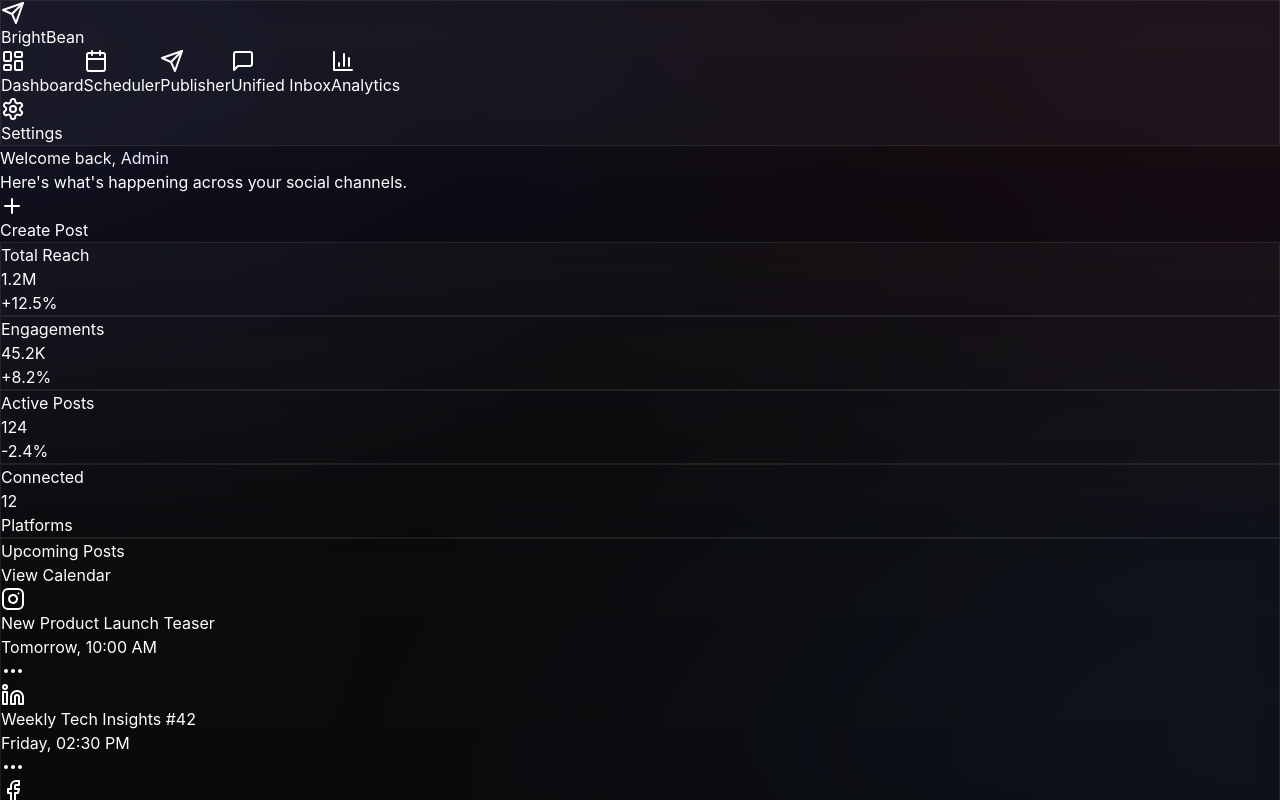
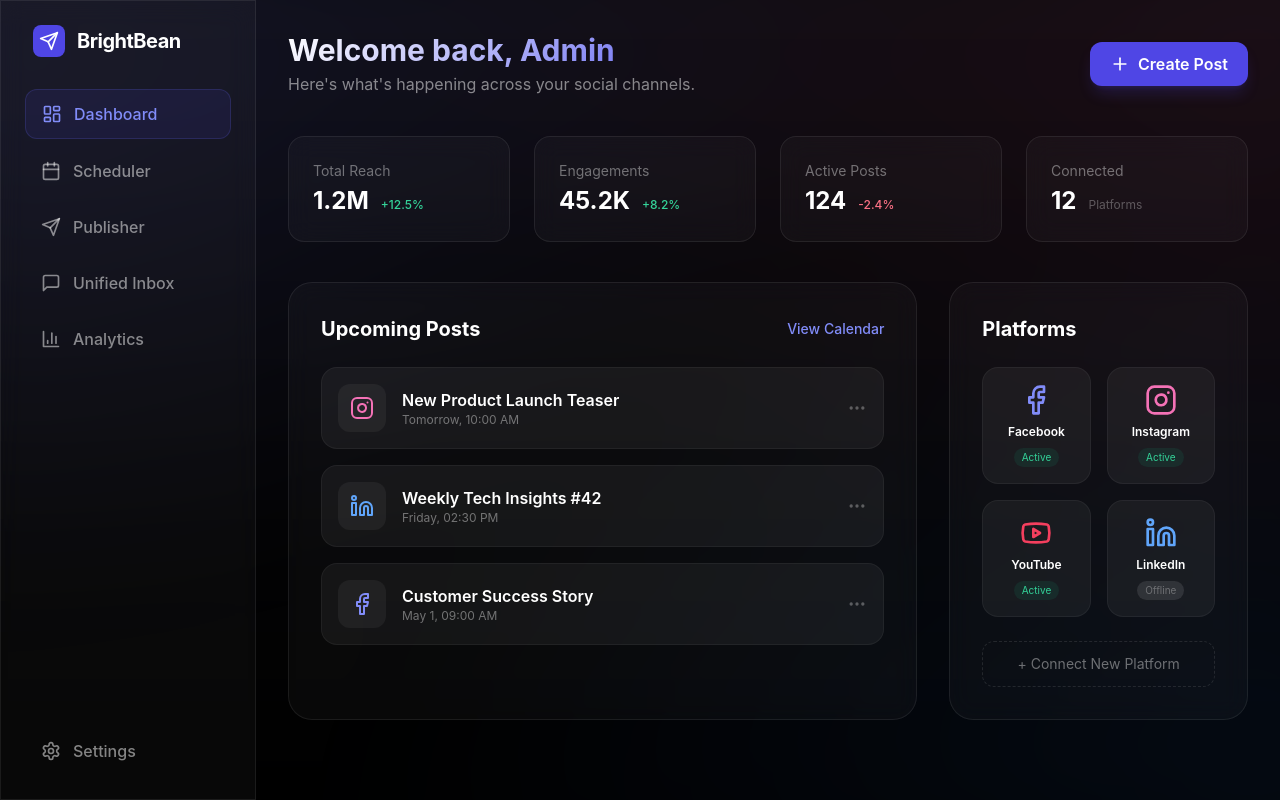
Before and after one commit to seojeongju/sns-studio-main, a Next.js app: page / in a window 1280 px wide. Shown: the top 800 px of the page. Built offline with nearby package versions, Linux system fonts and the light colour scheme.

Commit message:
fix: add tailwind config, postcss, remove unused libsql dependency

```diff
--- a/package.json
+++ b/package.json
@@ -18,8 +18,7 @@
     "lucide-react": "^0.378.0",
     "clsx": "^2.1.1",
     "tailwind-merge": "^2.3.0",
-    "drizzle-orm": "^0.30.10",
-    "@libsql/client": "^0.6.0"
+    "drizzle-orm": "^0.30.10"
   },
   "devDependencies": {
     "typescript": "^5",
@@ -27,6 +26,7 @@
     "@types/react": "^18",
     "@types/react-dom": "^18",
     "postcss": "^8",
+    "autoprefixer": "^10.4.19",
     "tailwindcss": "^3.4.1",
     "eslint": "^8",
     "eslint-config-next": "14.2.3",
--- /dev/null
+++ b/postcss.config.mjs
@@ -0,0 +1,8 @@
+const config = {
+  plugins: {
+    tailwindcss: {},
+    autoprefixer: {},
+  },
+};
+
+export default config;
--- /dev/null
+++ b/tailwind.config.ts
@@ -0,0 +1,20 @@
+import type { Config } from "tailwindcss";
+
+const config: Config = {
+  content: [
+    "./src/pages/**/*.{js,ts,jsx,tsx,mdx}",
+    "./src/components/**/*.{js,ts,jsx,tsx,mdx}",
+    "./src/app/**/*.{js,ts,jsx,tsx,mdx}",
+  ],
+  theme: {
+    extend: {
+      colors: {
+        background: "var(--background)",
+        foreground: "var(--foreground)",
+      },
+    },
+  },
+  plugins: [],
+};
+
+export default config;
```
